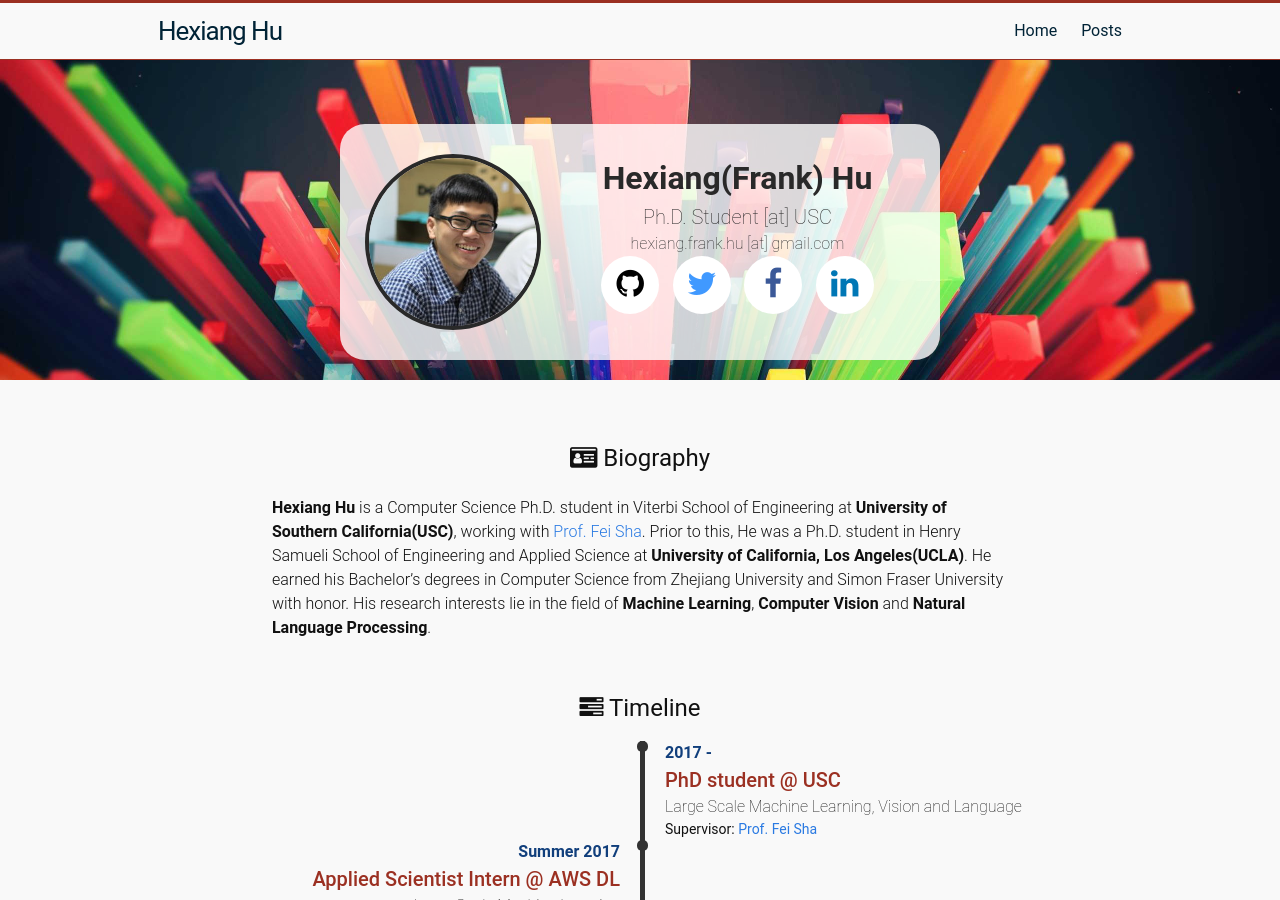
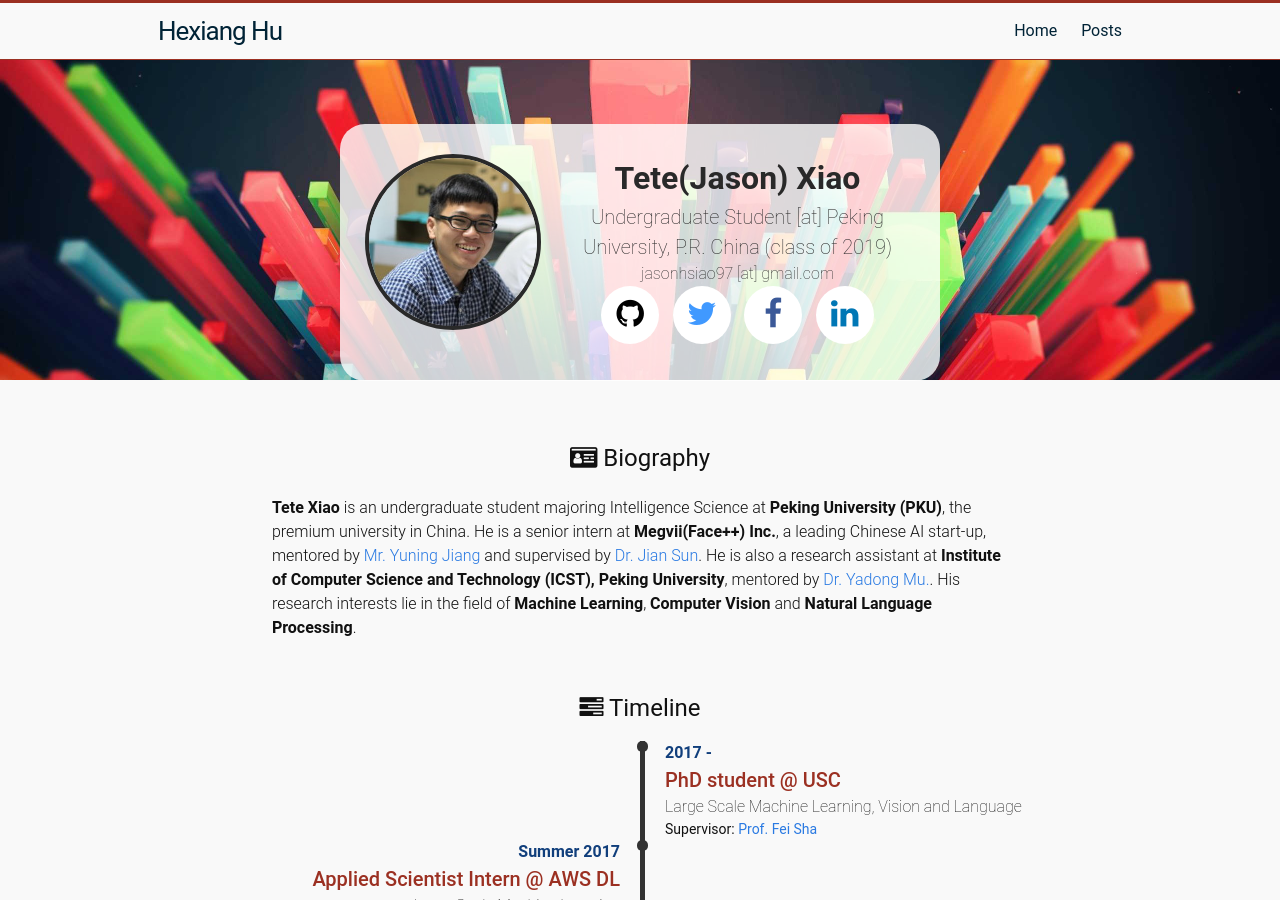
Before and after one commit to Tete-Xiao/Tete-Xiao.github.io, a Jekyll site: the page built from index.html, in a window 1280 px wide and 900 px high. Built offline with Jekyll 4.4.1, drawn with Linux system fonts in a browser that asks for light colours; some of the changed text lies outside the part shown.

Commit message:
rewrite personal statement

```diff
--- a/_data/bio.yml
+++ b/_data/bio.yml
@@ -1,12 +1,14 @@
-name:       "Hexiang(Frank) Hu"
-title:      "Ph.D. Student [at] USC"
-email:      "hexiang.frank.hu [at] gmail.com"
+name:       "Tete(Jason) Xiao"
+title:      "Undergraduate Student [at] Peking University, P.R. China (class of 2019)"
+email:      "jasonhsiao97 [at] gmail.com"
 head_pic:   /images/self-portrait/me.jpg
 deep_pic:   /images/self-portrait/deep-me.jpg
 normal:
-  date:     "Sept. 2016"
+  date:     "July. 2017"
   title:    ""
-  content:  "<strong>Hexiang Hu</strong> is a Computer Science Ph.D. student in Viterbi School of Engineering at <strong>University of Southern California(USC)</strong>, working with <a href='http://www-bcf.usc.edu/~feisha/'>Prof. Fei Sha</a>. Prior to this, He was a Ph.D. student in Henry Samueli School of Engineering and Applied Science at <strong>University of California, Los Angeles(UCLA)</strong>. He earned his Bachelor’s degrees in Computer Science from Zhejiang University and Simon Fraser University with honor. His research interests lie in the field of <strong>Machine Learning</strong>, <strong>Computer Vision</strong> and <strong>Natural Language Processing</strong>."
+  content:  "<strong>Tete Xiao</strong> is an undergraduate student majoring Intelligence Science at <strong>Peking University (PKU)</strong>, the premium university in China. He is a senior intern at <strong>Megvii(Face++) Inc.</strong>, a leading Chinese AI start-up,
+  mentored by <a href='https://scholar.google.com/citations?user=p3z4sVUAAAAJ&hl=zh-CN'>Mr. Yuning Jiang</a> and supervised by
+  <a href='http://www.jiansun.org/'>Dr. Jian Sun</a>. He is also a research assistant at <strong>Institute of Computer Science and Technology (ICST), Peking University</strong>, mentored by <a href='http://www.muyadong.com/'>Dr. Yadong Mu.</a>. His research interests lie in the field of <strong>Machine Learning</strong>, <strong>Computer Vision</strong> and <strong>Natural Language Processing</strong>."
 short:
   date:
   title:  "In Deep."
```
Also changed, not shown: README.md.
